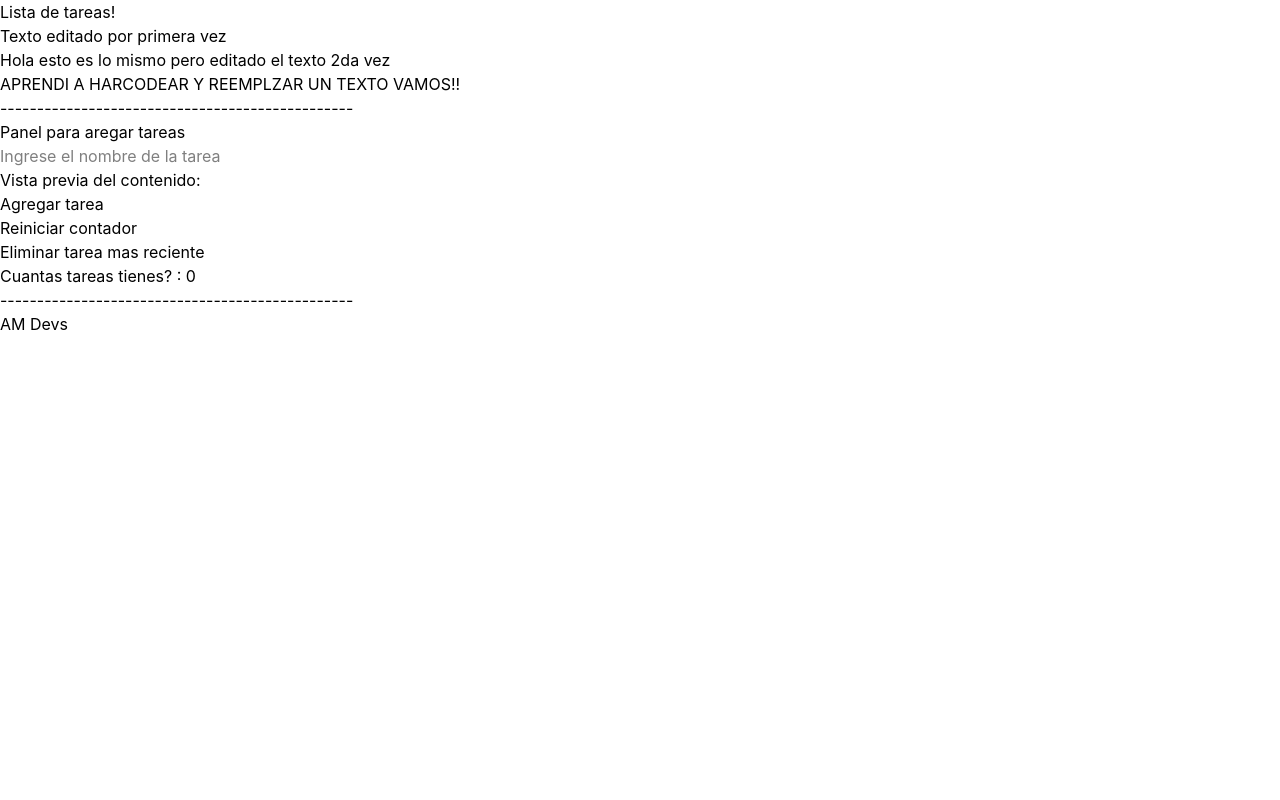
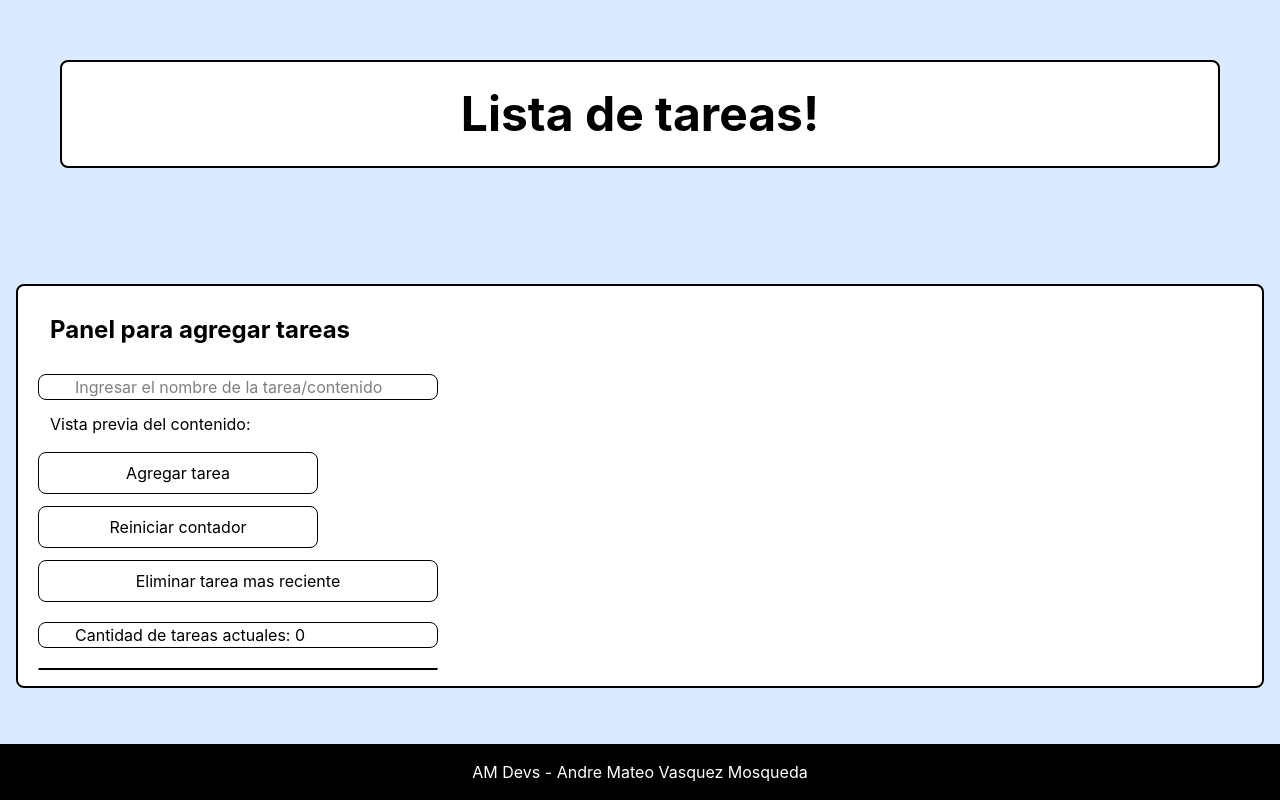
Before and after one commit to andremateovas-debug/Todolist_REACT, a React (Vite) app: page / in a window 1280 px wide. Built offline with nearby package versions, Linux system fonts and the light colour scheme.

Commit message:
Diseño temporal

```diff
--- a/src/App.jsx
+++ b/src/App.jsx
@@ -4,12 +4,14 @@ import { useState, useEffect} from 'react'
 
 function Header() {
   return (
-    <header>
-      <h1>Lista de tareas!</h1>
+    <header className='rounded-lg border-2 border-black bg-white p-7 text-center text-black text-5xl font-bold m-15'>
+      <h1 className=''>Lista de tareas!</h1>
     </header>
   )
 }
 
+
+// ESTILOS: bg-blue-600 text-white px-4 py-2 rounded-lg hover:bg-blue-700 transition duration-200 cursor-pointer font-medium
 
 // Aqui cree una funcion modificable a futuro para reutilizar css por ejemplo pero modificar texto,
 // Cree una funcion Text y agregue una variable modificable ({texto})
@@ -54,18 +56,15 @@ function Contador() {
   useEffect(() => {
       console.log("Tarea agregada: " + Infotarea);
     }, [Tareas]);
-
-
-
   function agregarTarea() {
+    if (Infotarea.trim() === "") {
+      alert("No es posible ingresar una tarea vacia");
+      return;
+    }
     setTareasiniciales(Contador + 1)
     setTareas([...Tareas, Infotarea])
     setContenidodelatarea("")
-
   }
-
-
-
   function eliminarTarea(){
   if (Contador > 0) {
     setTareasiniciales(Contador - 1)
@@ -73,37 +72,35 @@ function Contador() {
     }
   else {alert("No hay tareas para eliminar")}
   }
-
-
-
   function reiniciarContador() {
     setTareasiniciales(0)
     setTareas([])
   }
+  return (
+    <section className='rounded-lg border-black-500 border-2 bg-white p-4 m-4 text-left pl-5'>
 
-  return (
-    <section>
-
-    <div className = "titulodeldiv" >
-    <h2>Panel para aregar tareas</h2>
+    <div className='text-left text-white text-2xl font-bold mb-4 p-3 pl-3 '>
+      <h2 className='text-black '>Panel para agregar tareas</h2>
     </div>
 
-    <input type="text" placeholder='Ingrese el nombre de la tarea' value={Infotarea} onChange={(e) => setContenidodelatarea(e.target.value)} />
-    <p>Vista previa del contenido: {Infotarea}</p>
-    <button onClick={agregarTarea} >Agregar tarea </button>
+    <input className='border-1 rounded-lg pl-9 pr-9 w-100'type="text" placeholder='Ingresar el nombre de la tarea/contenido' value={Infotarea} onChange={(e) => setContenidodelatarea(e.target.value)} />
+
+    <p className='p-3'>Vista previa del contenido: {Infotarea}</p>
+
+    <button className='border-1 rounded-lg pl-9 pr-9 w-70 p-2 mt-1' onClick={agregarTarea} >Agregar tarea </button>
     <p></p>
 
-    <button onClick = {reiniciarContador} > Reiniciar contador </button>
+    <button className='border-1 rounded-lg pl-9 pr-9 w-70 p-2 mt-3' onClick = {reiniciarContador} > Reiniciar contador </button>
     <p></p>
-    <button onClick = {eliminarTarea} > Eliminar tarea mas reciente </button>
+    <button className='border-1 rounded-lg pl-9 pr-9 w-100 p-2 mt-3' onClick = {eliminarTarea} > Eliminar tarea mas reciente </button>
 
-    <p>Cuantas tareas tienes? : {Contador} </p>
+    <p className='border-1 rounded-lg pl-9 pr-9 w-100 mt-5'>Cantidad de tareas actuales: {Contador} </p>
 
 
 
-    <ul>
+    <ul className='border-1 rounded-lg pl-9 pr-9 w-100 mt-5'>
       {Tareas.map((tarea, index) => (
-        <li key={index}>{tarea}</li>
+        <li key={index}> {index} - {tarea}</li>
       ))}
     </ul>
 
@@ -118,25 +115,22 @@ function Contador() {
 
 function Footer() {
   return (
-    <footer>
-      <p>AM Devs</p>
+    <footer className='bg-black text-white text-center p-4'>
+      <p>AM Devs - Andre Mateo Vasquez Mosqueda</p>
     </footer>
   )
 }
 
 
+
+
 function App() {
   return (
-    <div>
+    <section className='bg-blue-100 min-h-screen flex flex-col justify-between'>
       <Header />
-      <Text texto = "Texto editado por primera vez"/>
-      <Text texto = "Hola esto es lo mismo pero editado el texto 2da vez"/>
-      <Text texto = "APRENDI A HARCODEAR Y REEMPLZAR UN TEXTO VAMOS!!"/>
-      <h1> ------------------------------------------------ </h1>
       <Contador />
-      <h1> ------------------------------------------------ </h1>
       <Footer />
-    </div>
+    </section>
   )
 }
 
```
